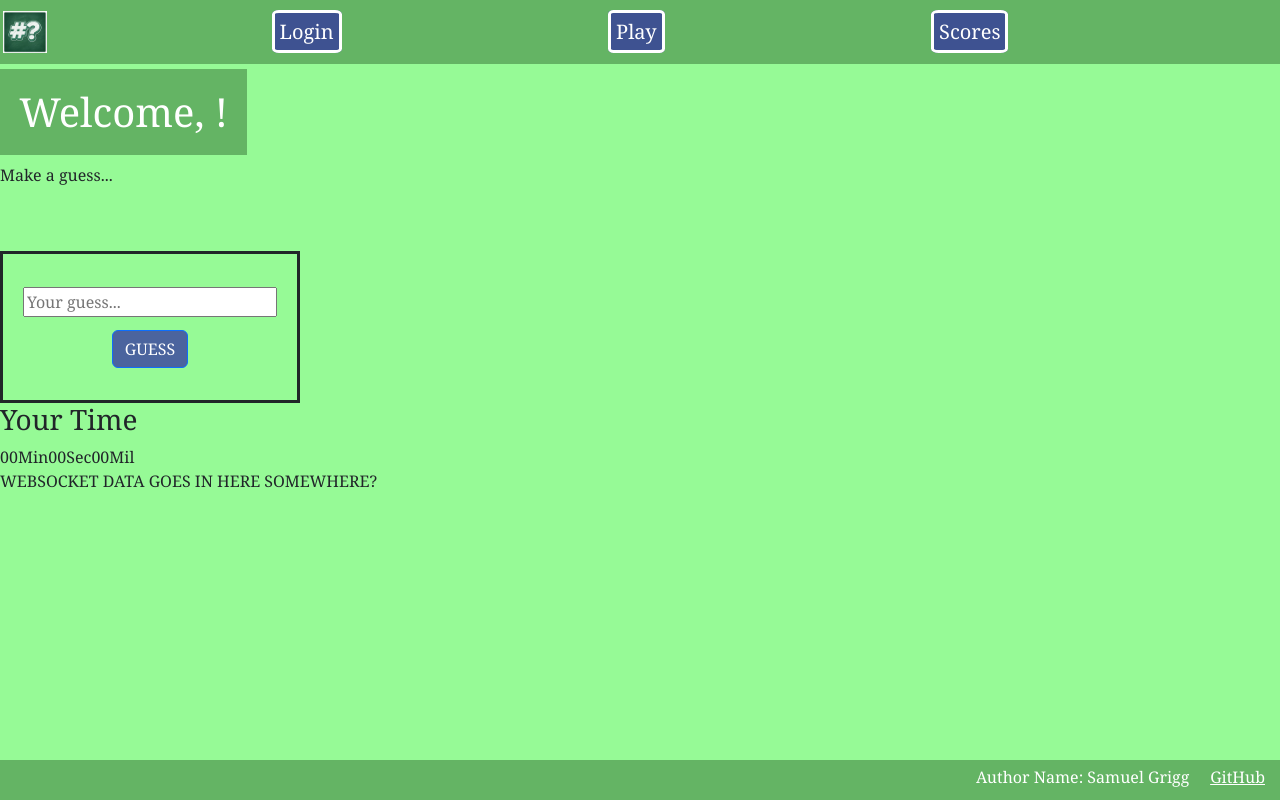
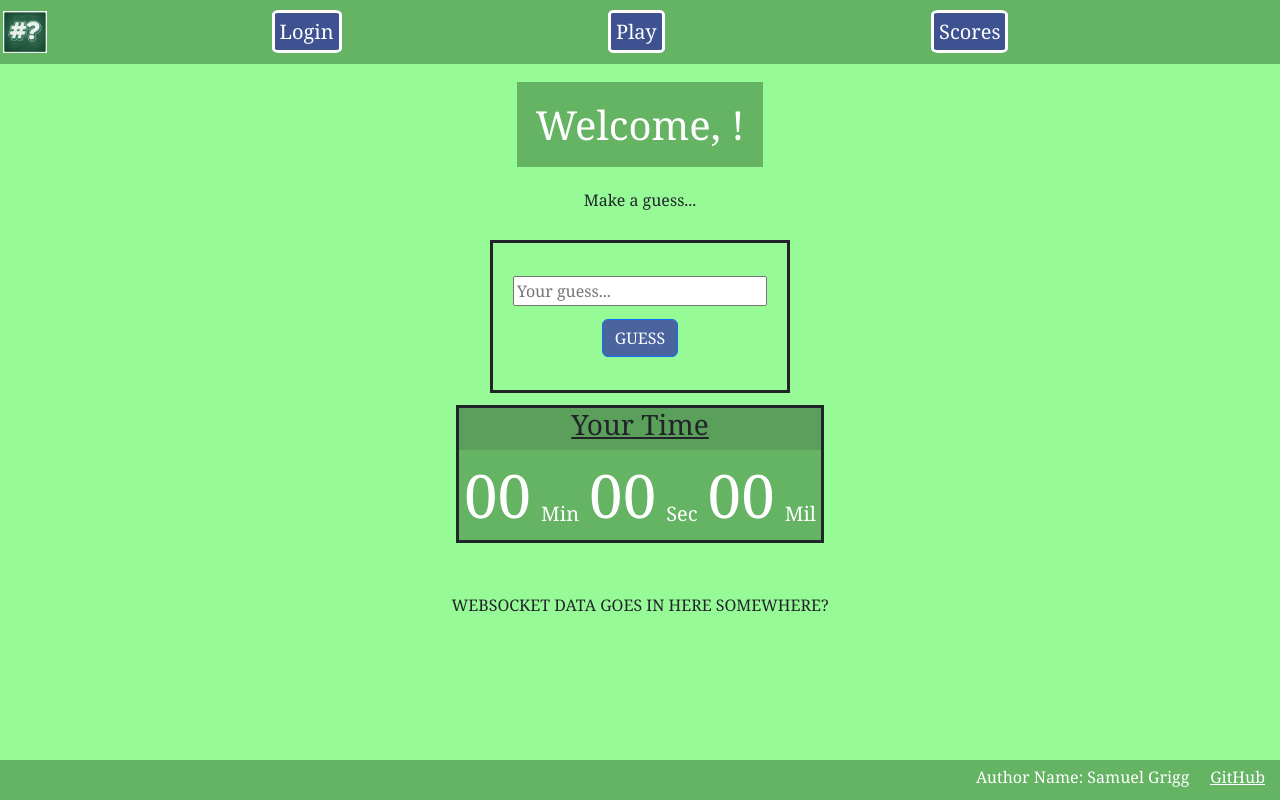
Before and after one commit to SamGrigg04/startup, a React (Vite) app: page /play in a window 1280 px wide. Built offline with nearby package versions, Linux system fonts and the light colour scheme.

Commit message:
Moved all the stuff over and stopped the numbers from changing the box size

```diff
--- a/src/play/numbrGame.css
+++ b/src/play/numbrGame.css
@@ -1,3 +1,17 @@
+.game {
+  display: flex;
+  flex-direction: column; /* stack children vertically */
+  justify-content: center; /* vertical centering */
+  align-items: center;    /* horizontal centering */
+}
+
+#hint, #api, #websocket {
+    justify-self: center;
+    align-self: center;
+    align-items: center;
+    justify-items: center;
+}
+
 #hint.higher {
     color: blue;
 }
@@ -10,3 +24,57 @@
   color: green;
   font-weight: bold;
 }
+
+div {
+    margin: 1%;
+}
+
+main form {
+    margin-top: 0px;
+}
+
+#timer h3 {
+    display: flex;
+    justify-content: center;
+    align-items: center;
+    text-decoration: underline;
+}
+
+#timer {
+    align-self: center;
+    justify-items: center;
+    border-style: solid;
+    /* max-width: min-content; */
+    background-color: rgb(90, 160, 90);
+}
+
+#time {
+    display: flex;
+    justify-content: center;
+    align-items: center;
+    background-color: rgb(100, 180, 100);
+    margin-bottom: 0px;
+}
+
+.digit {
+    display: inline-block;
+    width: 2ch;
+    text-align: right;
+    font-size: 60px;
+    color: rgb(255, 255, 255);
+    margin-left: 5px;
+    margin-right: 5px;
+}
+
+.txt {
+    font-size: 20px;
+    color: rgb(255, 255, 255);
+    align-self: last baseline;
+    margin-bottom: 3%;
+    margin-left: 5px;
+    margin-right: 5px;
+}
+
+footer div, footer span {
+    margin: 0px;
+}
```
